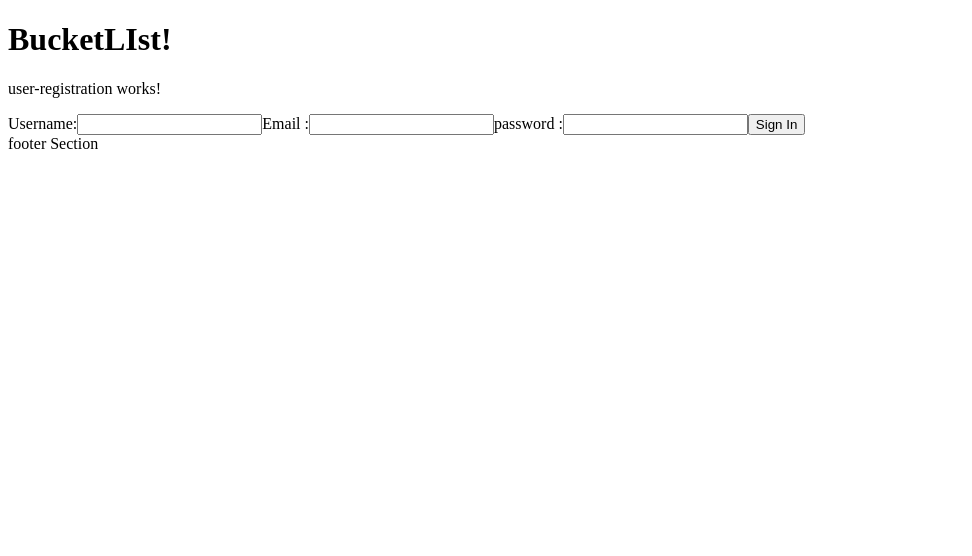
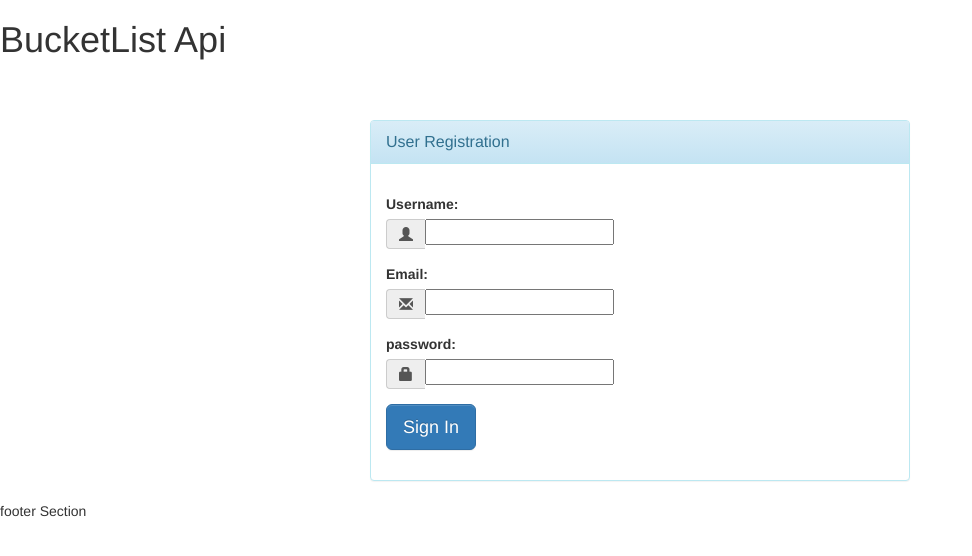
Before and after one commit to daisyndungu/cp2-BucketList-Application, an Angular app in the folder bucketlist-frontend/: page /auth/register in a window 1280 px wide. Shown: the top 556 px of the page, without its empty margins (0-972 px from the left). Built offline with nearby package versions, Linux system fonts and the light colour scheme; a web font is replaced by a local one.

Commit message:
[ch 143652587] Add style sheet

```diff
--- a/bucketlist-frontend/src/app/app.component.ts
+++ b/bucketlist-frontend/src/app/app.component.ts
@@ -6,5 +6,5 @@ import { Component } from '@angular/core';
   styleUrls: ['./app.component.css']
 })
 export class AppComponent {
-  title = 'BucketLIst!';
+  title = 'BucketList Api';
 }
--- a/bucketlist-frontend/src/app/bucketlist.service.ts
+++ b/bucketlist-frontend/src/app/bucketlist.service.ts
@@ -36,7 +36,6 @@ export class BucketlistService {
     return this.http
                .post(url, JSON.stringify({'username': username, 'password': password}), {headers: this.headers})
                .map((response: Response) => {
-                 console.log(response.json().Token)
                let token = response.json().Token;
                if (token) {
                  this.token = token;
--- a/bucketlist-frontend/src/app/pages/bucketlists/bucketlists.component.ts
+++ b/bucketlist-frontend/src/app/pages/bucketlists/bucketlists.component.ts
@@ -1,4 +1,5 @@
 import { Component, OnInit } from '@angular/core';
+// semi colons
 import { Router }            from '@angular/router';
 
 import { BucketlistService } from '../../bucketlist.service'
--- a/bucketlist-frontend/src/app/pages/user-registration/user-registration.component.html
+++ b/bucketlist-frontend/src/app/pages/user-registration/user-registration.component.html
@@ -1,12 +1,61 @@
-<p>
-  user-registration works!
-</p>
-<div>
-  <label>Username:</label> <input #userName />
-  <label>Email :</label> <input #email />
-  <label>password :</label> <input #password />
-  <button (click)="addUser(userName.value, email.value, password.value);
-  userName.value=''; email.value=''; password.value=''">
-    Sign In
-  </button>
-</div>
+<head>
+  	<meta name="viewport" content="width=device-width, initial-scale=1">
+</head>
+<body>
+  <div class="container">
+    <div id="loginbox" style="margin-top:50px;" class="mainbox col-md-6 col-md-offset-3 col-sm-8 col-sm-offset-2">
+      <div class="panel panel-info" >
+        <div class="panel-heading">
+            <div class="panel-title">User Registration</div>
+        </div>
+
+        <div style="padding-top:30px" class="panel-body" >
+          <div class="main-login main-center">
+            <form>
+              <div class="form-group">
+                <label for="name" class="cols-sm-2 control-label">Username:</label>
+                <div class="cols-sm-10">
+                  <div class="input-group">
+                    <span class="input-group-addon"><i class="glyphicon glyphicon-user"></i></span>
+                    <input #userName />
+                  </div>
+                </div>
+              </div>
+
+              <div class="form-group">
+                <label for="name" class="cols-sm-2 control-label">Email:</label>
+                <div class="cols-sm-10">
+                  <div class="input-group">
+                    <span class="input-group-addon"><i class="glyphicon glyphicon-envelope"></i></span>
+                    <input #email />
+                  </div>
+                </div>
+              </div>
+
+              <div class="form-group">
+                <label for="name" class="cols-sm-2 control-label">password:</label>
+                <div class="cols-sm-10">
+                  <div class="input-group">
+                    <span class="input-group-addon"><i class="glyphicon glyphicon-lock"></i></span>
+                    <input #password />
+                  </div>
+                </div>
+              </div>
+                <!--<label>Email :</label> <input #email />
+                <label>password :</label> <input #password />-->
+
+              <div class="form-group">
+                <button class="btn btn-primary btn-lg login-button"
+                (click)="addUser(userName.value, email.value, password.value);
+                userName.value=''; email.value=''; password.value=''">
+                  Sign In
+                </button>
+              </div>
+
+            </form>
+          </div>
+        </div>
+      </div>
+    </div>
+  </div>
+</body>
--- a/bucketlist-frontend/src/app/pages/user-registration/user-registration.component.ts
+++ b/bucketlist-frontend/src/app/pages/user-registration/user-registration.component.ts
@@ -4,7 +4,9 @@ import { BucketlistService } from '../../bucketlist.service'
 @Component({
   selector: 'app-user-registration',
   templateUrl: './user-registration.component.html',
-  styleUrls: ['./user-registration.component.css']
+  styleUrls: ['../../../assets/bootstrap/css/bootstrap-theme.min.css',
+  "../../../assets/bootstrap/css/bootstrap.css"
+  ]
 })
 export class UserRegistrationComponent implements OnInit {
   constructor(private bucketlistService: BucketlistService) {
--- a/bucketlist-frontend/src/index.html
+++ b/bucketlist-frontend/src/index.html
@@ -7,6 +7,7 @@
 
   <meta name="viewport" content="width=device-width, initial-scale=1">
   <link rel="icon" type="image/x-icon" href="favicon.ico">
+  <link href="https://maxcdn.bootstrapcdn.com/bootstrap/3.3.7/css/bootstrap.min.css" rel="stylesheet">
 </head>
 <body>
   <app-root>Loading...</app-root>
```
